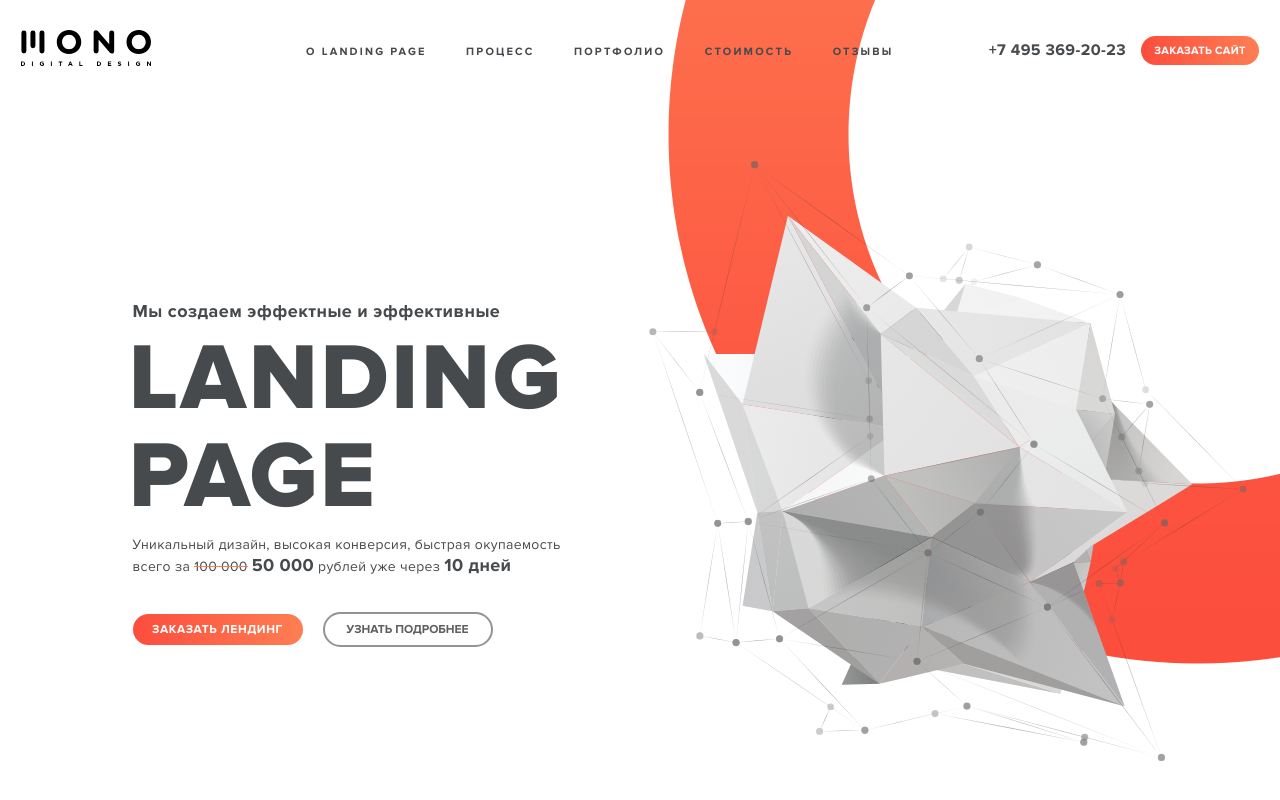
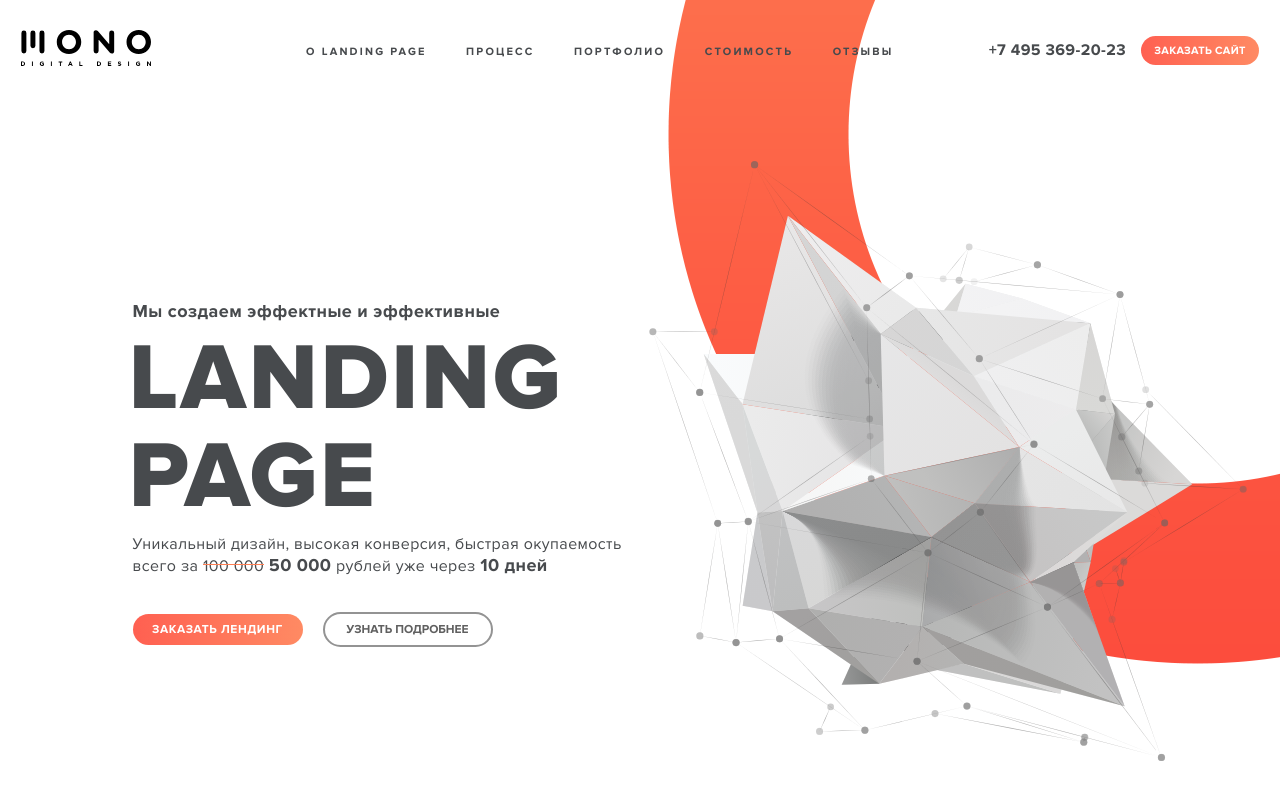
Before and after one commit to terehof/mono-landing, a website: page index.html in a window 1280 px wide. Shown: the top 800 px of the page. Drawn offline with nearby package versions, Linux system fonts and the light colour scheme; files that its build step writes are made by us from their sources; files whose address does not match are found by name.

Commit message:
fixed font-size and modal

```diff
--- a/less/components/application.less
+++ b/less/components/application.less
@@ -153,11 +153,11 @@
 		z-index: 1;
 		 -webkit-backface-visibility: hidden;
 		/* Permalink - use to edit and share this gradient: http://colorzilla.com/gradient-editor/#fc4d3d+0,fe7e53+100,2989d8+100,7db9e8+100 */
-		background: rgb(252,77,61); /* Old browsers */
-		background: -moz-linear-gradient(left, rgba(252,77,61,1) 0%, rgba(254,126,83,1) 100%, rgba(41,137,216,1) 100%, rgba(125,185,232,1) 100%); /* FF3.6-15 */
-		background: -webkit-linear-gradient(left, rgba(252,77,61,1) 0%,rgba(254,126,83,1) 100%,rgba(41,137,216,1) 100%,rgba(125,185,232,1) 100%); /* Chrome10-25,Safari5.1-6 */
-		background: linear-gradient(to right, rgba(252,77,61,1) 0%,rgba(254,126,83,1) 100%,rgba(41,137,216,1) 100%,rgba(125,185,232,1) 100%); /* W3C, IE10+, FF16+, Chrome26+, Opera12+, Safari7+ */
-		filter: progid:DXImageTransform.Microsoft.gradient( startColorstr='#fc4d3d', endColorstr='#7db9e8',GradientType=1 ); /* IE6-9 */
+		background: rgb(255,96,81); /* Old browsers */
+		background: -moz-linear-gradient(left, rgba(255,96,81,1) 0%, rgba(255,138,99,1) 100%); /* FF3.6-15 */
+		background: -webkit-linear-gradient(left, rgba(255,96,81,1) 0%,rgba(255,138,99,1) 100%); /* Chrome10-25,Safari5.1-6 */
+		background: linear-gradient(to right, rgba(255,96,81,1) 0%,rgba(255,138,99,1) 100%); /* W3C, IE10+, FF16+, Chrome26+, Opera12+, Safari7+ */
+		filter: progid:DXImageTransform.Microsoft.gradient( startColorstr='#ff6051', endColorstr='#ff8a63',GradientType=1 ); /* IE6-9 */
 		transition: 0.3s ease;
 		&::before {
 			position: absolute;
@@ -171,11 +171,11 @@
 			z-index: 2;
 			opacity: 0;
 			/* Permalink - use to edit and share this gradient: http://colorzilla.com/gradient-editor/#2b2b2b+100,7db9e8+100 */
-			background: rgb(252,77,61); /* Old browsers */
-			background: -moz-linear-gradient(right, rgba(252,77,61,1) 0%, rgba(254,126,83,1) 100%, rgba(41,137,216,1) 100%, rgba(125,185,232,1) 100%); /* FF3.6-15 */
-			background: -webkit-linear-gradient(right, rgba(252,77,61,1) 0%,rgba(254,126,83,1) 100%,rgba(41,137,216,1) 100%,rgba(125,185,232,1) 100%); /* Chrome10-25,Safari5.1-6 */
-			background: linear-gradient(to left, rgba(252,77,61,1) 0%,rgba(254,126,83,1) 100%,rgba(41,137,216,1) 100%,rgba(125,185,232,1) 100%); /* W3C, IE10+, FF16+, Chrome26+, Opera12+, Safari7+ */
-			filter: progid:DXImageTransform.Microsoft.gradient( startColorstr='#fc4d3d', endColorstr='#7db9e8',GradientType=1 ); /* IE6-9 */
+			background: rgb(255,96,81); /* Old browsers */
+			background: -moz-linear-gradient(right, rgba(255,96,81,1) 0%, rgba(255,138,99,1) 100%); /* FF3.6-15 */
+			background: -webkit-linear-gradient(right, rgba(255,96,81,1) 0%,rgba(255,138,99,1) 100%); /* Chrome10-25,Safari5.1-6 */
+			background: linear-gradient(to left, rgba(255,96,81,1) 0%,rgba(255,138,99,1) 100%); /* W3C, IE10+, FF16+, Chrome26+, Opera12+, Safari7+ */
+			filter: progid:DXImageTransform.Microsoft.gradient( startColorstr='#ff6051', endColorstr='#ff8a63',GradientType=1 ); /* IE6-9 */
 			transition: 0.3s ease;
 		}
 
@@ -220,11 +220,6 @@
 	width: 500px;
 	z-index: 1000;
 	border-radius: 8px;
-	background: rgb(252,77,61); /* Old browsers */
-		background: -moz-linear-gradient(left, rgba(252,77,61,1) 0%, rgba(254,126,83,1) 100%, rgba(41,137,216,1) 100%, rgba(125,185,232,1) 100%); /* FF3.6-15 */
-		background: -webkit-linear-gradient(left, rgba(252,77,61,1) 0%,rgba(254,126,83,1) 100%,rgba(41,137,216,1) 100%,rgba(125,185,232,1) 100%); /* Chrome10-25,Safari5.1-6 */
-		background: linear-gradient(to right, rgba(252,77,61,1) 0%,rgba(254,126,83,1) 100%,rgba(41,137,216,1) 100%,rgba(125,185,232,1) 100%); /* W3C, IE10+, FF16+, Chrome26+, Opera12+, Safari7+ */
-		filter: progid:DXImageTransform.Microsoft.gradient( startColorstr='#fc4d3d', endColorstr='#7db9e8',GradientType=1 ); /* IE6-9 */
 }
 
 .modal__icon {
@@ -233,8 +228,8 @@
 	width: 23px;
 	height: 23px;
 	position: absolute;
-	right: -35px;
-	top: -35px;
+	right: 10px;
+	top: 10px;
 	cursor: pointer;
 	transition: 0.3s ease;
 	&:hover {
--- a/less/components/header.less
+++ b/less/components/header.less
@@ -66,11 +66,11 @@
 		letter-spacing: 0.025em;
 		font-weight: 700;
 		/* Permalink - use to edit and share this gradient: http://colorzilla.com/gradient-editor/#fc4d3d+0,fe7e53+100,2989d8+100,7db9e8+100 */
-		background: rgb(252,77,61); /* Old browsers */
-		background: -moz-linear-gradient(left, rgba(252,77,61,1) 0%, rgba(254,126,83,1) 100%, rgba(41,137,216,1) 100%, rgba(125,185,232,1) 100%); /* FF3.6-15 */
-		background: -webkit-linear-gradient(left, rgba(252,77,61,1) 0%,rgba(254,126,83,1) 100%,rgba(41,137,216,1) 100%,rgba(125,185,232,1) 100%); /* Chrome10-25,Safari5.1-6 */
-		background: linear-gradient(to right, rgba(252,77,61,1) 0%,rgba(254,126,83,1) 100%,rgba(41,137,216,1) 100%,rgba(125,185,232,1) 100%); /* W3C, IE10+, FF16+, Chrome26+, Opera12+, Safari7+ */
-		filter: progid:DXImageTransform.Microsoft.gradient( startColorstr='#fc4d3d', endColorstr='#7db9e8',GradientType=1 ); /* IE6-9 */
+		background: rgb(255,96,81); /* Old browsers */
+		background: -moz-linear-gradient(left, rgba(255,96,81,1) 0%, rgba(255,138,99,1) 100%); /* FF3.6-15 */
+		background: -webkit-linear-gradient(left, rgba(255,96,81,1) 0%,rgba(255,138,99,1) 100%); /* Chrome10-25,Safari5.1-6 */
+		background: linear-gradient(to right, rgba(255,96,81,1) 0%,rgba(255,138,99,1) 100%); /* W3C, IE10+, FF16+, Chrome26+, Opera12+, Safari7+ */
+		filter: progid:DXImageTransform.Microsoft.gradient( startColorstr='#ff6051', endColorstr='#ff8a63',GradientType=1 ); /* IE6-9 */ /*IE6-9 */
 		transition: 0.3s ease;
 		z-index: 1;
 		 -webkit-backface-visibility: hidden;
@@ -84,11 +84,11 @@
 			border-radius: 100px;
 			color: #fff;
 			/* Permalink - use to edit and share this gradient: http://colorzilla.com/gradient-editor/#2b2b2b+100,7db9e8+100 */
-			background: rgb(252,77,61); /* Old browsers */
-		background: -moz-linear-gradient(right, rgba(252,77,61,1) 0%, rgba(254,126,83,1) 100%, rgba(41,137,216,1) 100%, rgba(125,185,232,1) 100%); /* FF3.6-15 */
-		background: -webkit-linear-gradient(right, rgba(252,77,61,1) 0%,rgba(254,126,83,1) 100%,rgba(41,137,216,1) 100%,rgba(125,185,232,1) 100%); /* Chrome10-25,Safari5.1-6 */
-		background: linear-gradient(to left, rgba(252,77,61,1) 0%,rgba(254,126,83,1) 100%,rgba(41,137,216,1) 100%,rgba(125,185,232,1) 100%); /* W3C, IE10+, FF16+, Chrome26+, Opera12+, Safari7+ */
-		filter: progid:DXImageTransform.Microsoft.gradient( startColorstr='#fc4d3d', endColorstr='#7db9e8',GradientType=1 ); /* IE6-9 */
+			background: rgb(255,96,81); /* Old browsers */
+					background: -moz-linear-gradient(right, rgba(255,96,81,1) 0%, rgba(255,138,99,1) 100%); /* FF3.6-15 */
+					background: -webkit-linear-gradient(right, rgba(255,96,81,1) 0%,rgba(255,138,99,1) 100%); /* Chrome10-25,Safari5.1-6 */
+					background: linear-gradient(to left, rgba(255,96,81,1) 0%,rgba(255,138,99,1) 100%); /* W3C, IE10+, FF16+, Chrome26+, Opera12+, Safari7+ */
+					filter: progid:DXImageTransform.Microsoft.gradient( startColorstr='#ff6051', endColorstr='#ff8a63',GradientType=1 ); /* IE6-9 */
 			transition: 0.3s ease;
 			opacity: 0;
 			z-index: 2;
--- a/less/components/intro.less
+++ b/less/components/intro.less
@@ -17,7 +17,7 @@
 	}
 
 	&__container {
-		width: 455px;
+		width: 500px;
 		margin-top: 20px;
 	}
 
@@ -49,7 +49,7 @@
 		margin-top: 8px;
 		margin-bottom: 35px;
 		color: #474a4d;
-		font-size: 14px;
+		font-size: 16px;
 		line-height: 21px;
 		font-weight: 400;
 		letter-spacing: 0.025em;
@@ -91,12 +91,12 @@
 		letter-spacing: 0.05em;
 		font-weight: 700;
 		margin-right: 20px;
-		/* Permalink - use to edit and share this gradient: http://colorzilla.com/gradient-editor/#fc4d3d+0,fe7e53+100,2989d8+100,7db9e8+100 */
-		background: rgb(252,77,61); /* Old browsers */
-		background: -moz-linear-gradient(left, rgba(252,77,61,1) 0%, rgba(254,126,83,1) 100%, rgba(41,137,216,1) 100%, rgba(125,185,232,1) 100%); /* FF3.6-15 */
-		background: -webkit-linear-gradient(left, rgba(252,77,61,1) 0%,rgba(254,126,83,1) 100%,rgba(41,137,216,1) 100%,rgba(125,185,232,1) 100%); /* Chrome10-25,Safari5.1-6 */
-		background: linear-gradient(to right, rgba(252,77,61,1) 0%,rgba(254,126,83,1) 100%,rgba(41,137,216,1) 100%,rgba(125,185,232,1) 100%); /* W3C, IE10+, FF16+, Chrome26+, Opera12+, Safari7+ */
-		filter: progid:DXImageTransform.Microsoft.gradient( startColorstr='#fc4d3d', endColorstr='#7db9e8',GradientType=1 ); /* IE6-9 */
+		/* Permalink - use to edit and share this gradient: http://colorzilla.com/gradient-editor/#ff6051+0,ff8a63+100 */
+		background: rgb(255,96,81); /* Old browsers */
+		background: -moz-linear-gradient(left, rgba(255,96,81,1) 0%, rgba(255,138,99,1) 100%); /* FF3.6-15 */
+		background: -webkit-linear-gradient(left, rgba(255,96,81,1) 0%,rgba(255,138,99,1) 100%); /* Chrome10-25,Safari5.1-6 */
+		background: linear-gradient(to right, rgba(255,96,81,1) 0%,rgba(255,138,99,1) 100%); /* W3C, IE10+, FF16+, Chrome26+, Opera12+, Safari7+ */
+		filter: progid:DXImageTransform.Microsoft.gradient( startColorstr='#ff6051', endColorstr='#ff8a63',GradientType=1 ); /* IE6-9 */
 		transition: 0.3s ease;
 		z-index: 1;
 		 -webkit-backface-visibility: hidden;
@@ -111,12 +111,11 @@
 			color: #fff;
 			z-index: 2;
 			opacity: 0;
-			/* Permalink - use to edit and share this gradient: http://colorzilla.com/gradient-editor/#2b2b2b+100,7db9e8+100 */
-			background: rgb(252,77,61); /* Old browsers */
-			background: -moz-linear-gradient(right, rgba(252,77,61,1) 0%, rgba(254,126,83,1) 100%, rgba(41,137,216,1) 100%, rgba(125,185,232,1) 100%); /* FF3.6-15 */
-			background: -webkit-linear-gradient(right, rgba(252,77,61,1) 0%,rgba(254,126,83,1) 100%,rgba(41,137,216,1) 100%,rgba(125,185,232,1) 100%); /* Chrome10-25,Safari5.1-6 */
-			background: linear-gradient(to left, rgba(252,77,61,1) 0%,rgba(254,126,83,1) 100%,rgba(41,137,216,1) 100%,rgba(125,185,232,1) 100%); /* W3C, IE10+, FF16+, Chrome26+, Opera12+, Safari7+ */
-			filter: progid:DXImageTransform.Microsoft.gradient( startColorstr='#fc4d3d', endColorstr='#7db9e8',GradientType=1 ); /* IE6-9 */
+			background: rgb(255,96,81); /* Old browsers */
+			background: -moz-linear-gradient(right, rgba(255,96,81,1) 0%, rgba(255,138,99,1) 100%); /* FF3.6-15 */
+			background: -webkit-linear-gradient(right, rgba(255,96,81,1) 0%,rgba(255,138,99,1) 100%); /* Chrome10-25,Safari5.1-6 */
+			background: linear-gradient(to left, rgba(255,96,81,1) 0%,rgba(255,138,99,1) 100%); /* W3C, IE10+, FF16+, Chrome26+, Opera12+, Safari7+ */
+			filter: progid:DXImageTransform.Microsoft.gradient( startColorstr='#ff6051', endColorstr='#ff8a63',GradientType=1 ); /* IE6-9 */
 			transition: 0.3s ease;
 		}
 
```
Also changed, not shown: build/css/style.css, build/css/style.min.css.
